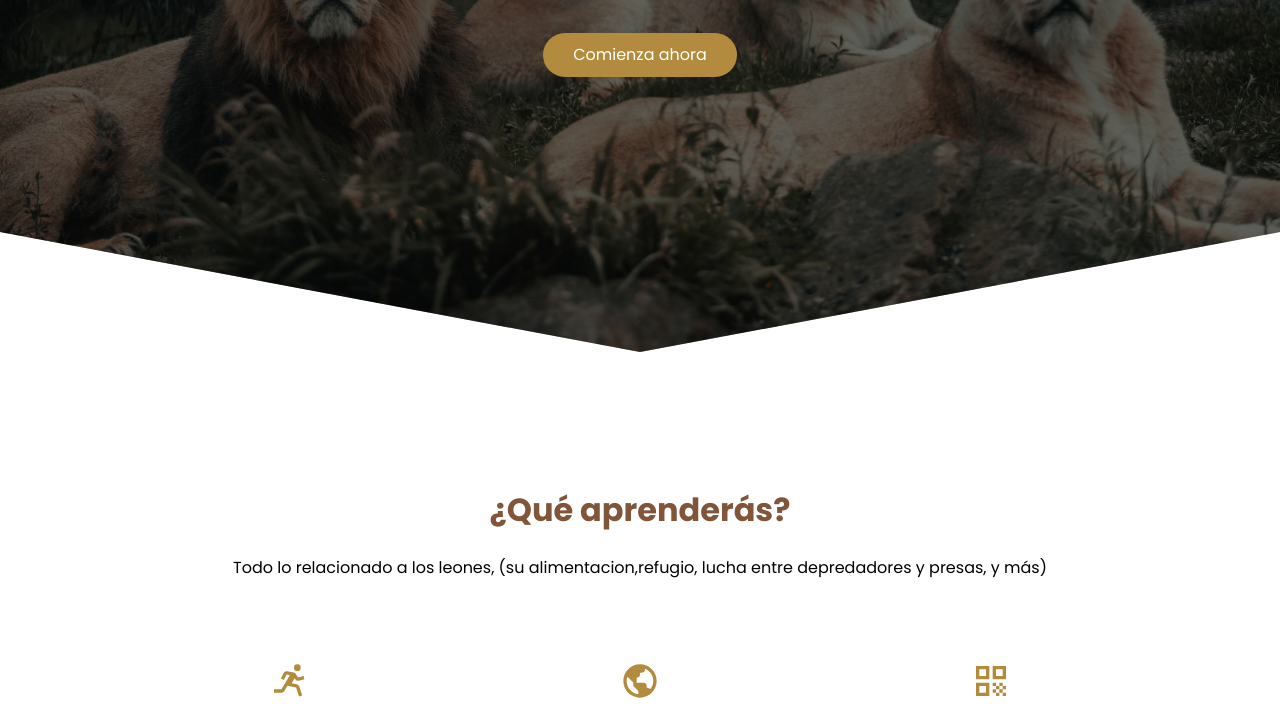
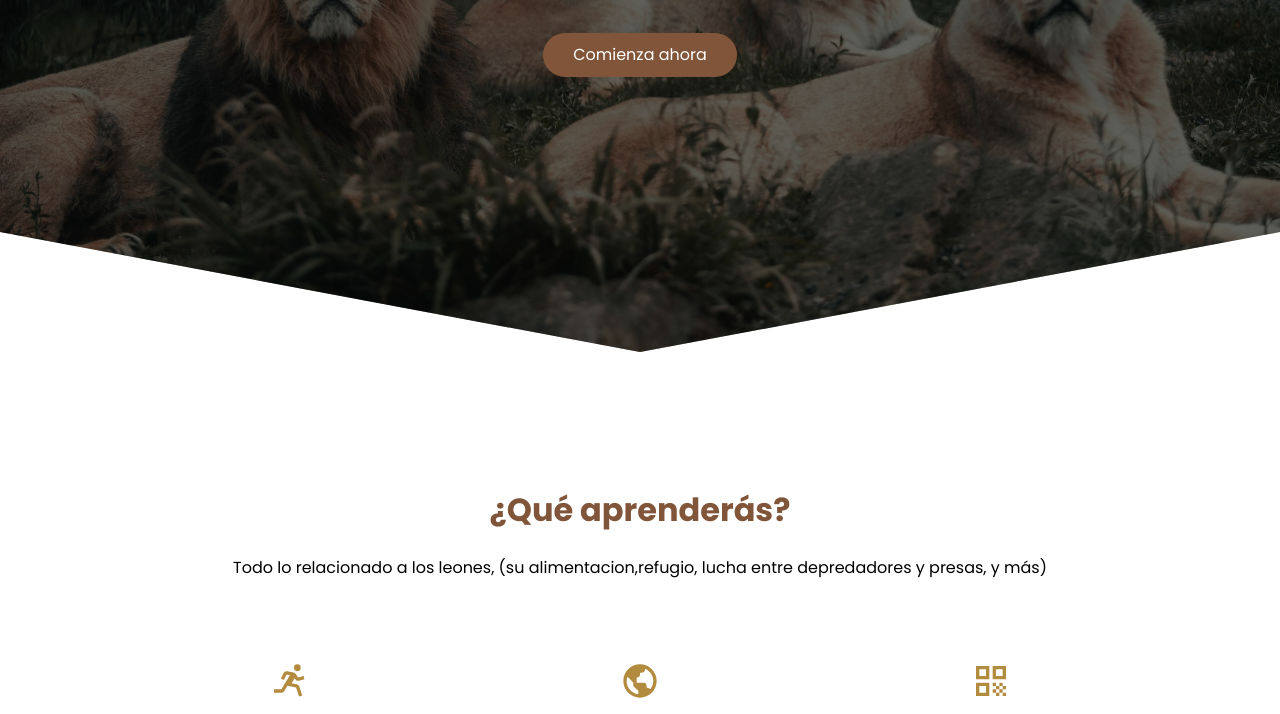
Before and after one commit to FabianEncinales/lion.github.io, a plain HTML site: page index.html in a window 1280 px wide. Shown: the part 408-1122 px from the top of the page. Drawn offline with Linux system fonts and the light colour scheme.

Commit message:
Update style.css

```diff
--- a/CSS/style.css
+++ b/CSS/style.css
@@ -113,7 +113,7 @@ body {
 
 .cta {
     display: inline-block;
-    background-color: #B38B3E;
+    background-color: #805539;
     justify-self: center;
     color: #fff;
     text-decoration: none;
```
